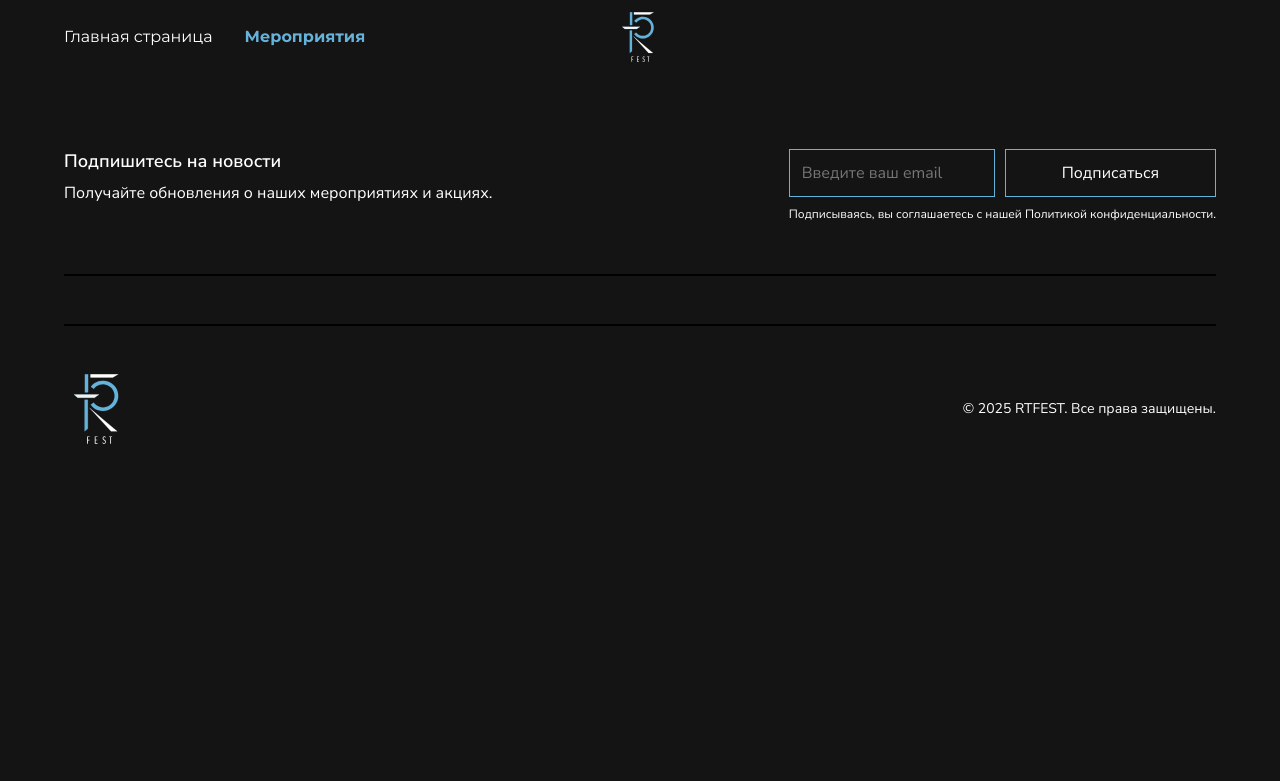
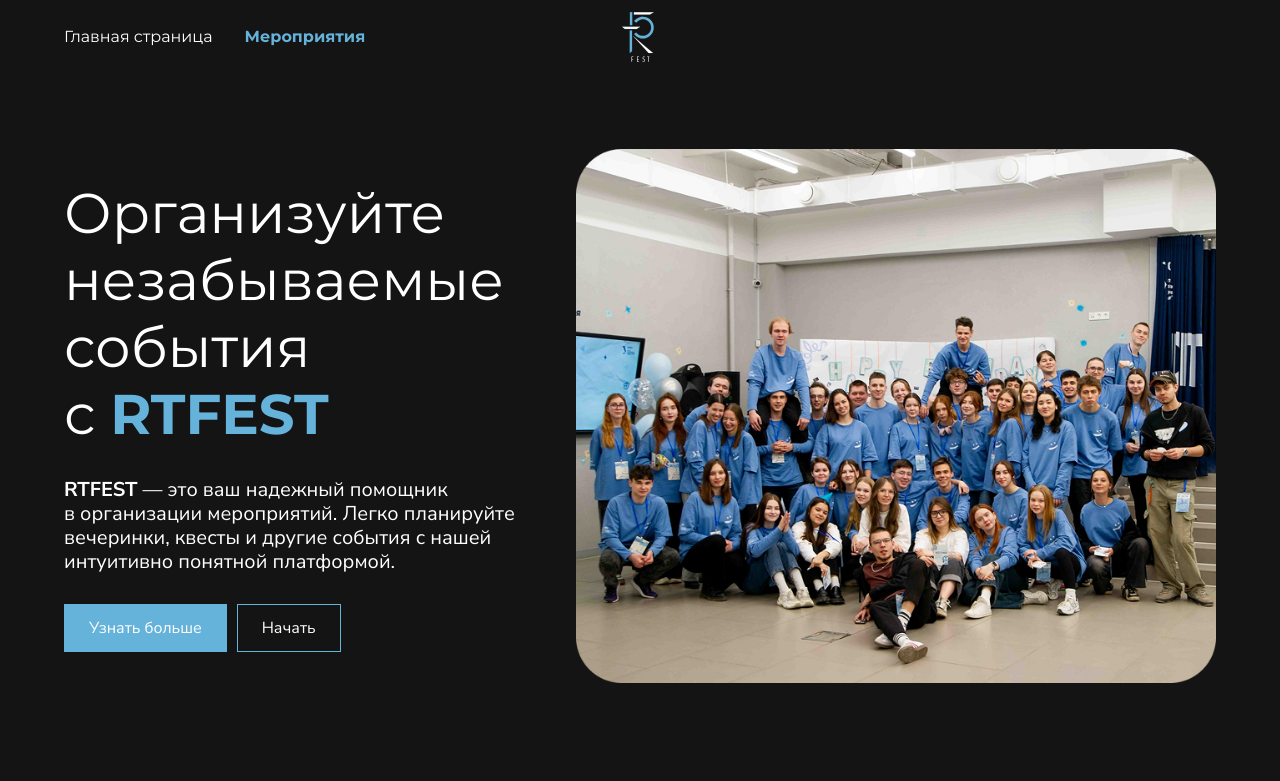
Before and after one commit to Armontex/rtfest, a Vue app in the folder frontend/: page / in a window 1280 px wide. Shown: the top 781 px of the page. Built offline with nearby package versions, Linux system fonts and the light colour scheme.

Commit message:
добавлен адаптив для HeroSection

```diff
--- a/frontend/src/App.vue
+++ b/frontend/src/App.vue
@@ -2,9 +2,9 @@
   <header>
     <TheHeader />
   </header>
-  <!-- <main id="main">
+  <main id="main">
     <router-view />
-  </main> -->
+  </main>
   <footer>
     <TheFooter />
   </footer>
--- a/frontend/src/components/sections/HeroSection.vue
+++ b/frontend/src/components/sections/HeroSection.vue
@@ -11,8 +11,8 @@
           интуитивно понятной платформой.
         </p>
         <div class="hero__buttons">
-          <DarkButton text="Узнать больше" href="#faq" />
-          <LightButton text="Начать" />
+          <LightButton class="hero-btn" text="Узнать больше" href="#faq" />
+          <DarkButton class="hero-btn" text="Начать" />
         </div>
       </div>
       <img :src="HeroImage" alt="" class="hero__image" />
@@ -42,32 +42,76 @@ export default {
 <style scoped>
 .hero__wrapper {
   display: flex;
-  justify-content: space-between;
-  align-items: center;
+  flex-direction: column;
+  gap: 50px;
+  margin-top: 20px;
 }
 
 .hero__content {
   display: flex;
   flex-direction: column;
-  gap: 1.5em;
+  gap: 30px;
+  font-size: 16px;
 }
 
-.hero__descr {
-  font-size: 20px;
+.hero__title {
+  font-size: 30px;
+  text-align: center;
 }
 
 .hero__buttons {
   display: flex;
-  gap: 1rem;
+  justify-content: space-between;
+  gap: 10px;
 }
 
-@media (min-width: 320px) and (max-width: 768px) {
-  .hero__descr {
-    font-size: var(--fsize-base);
+.hero-btn {
+  flex: 1;
+}
+
+@media (min-width: 768px) {
+  .hero__wrapper {
+    margin-top: var(--wrapper-margin);
+    flex-direction: row;
+    align-items: center;
   }
 
-  .hero__wrapper {
-    flex-direction: column;
+  .hero__content {
+
+  }
+
+  .hero__title {
+    text-align: start;
+    font-size: 32px;
+  }
+
+  .hero__image {
+    width: 50vw;
+    height: auto;
+  }
+
+  .hero__buttons {
+    justify-content: start;
+  }
+
+  .hero-btn {
+    flex: unset;
+  }
+}
+
+@media (min-width: 1024px) {
+  .hero__title {
+    font-size: 42px;
+  }
+
+  .hero__descr {
+    font-size: 20px;
+  }
+}
+
+@media (min-width: 1200px) {
+  .hero__title {
+    font-size: 56px;
   }
 }
 </style>
--- a/frontend/src/views/HomeView.vue
+++ b/frontend/src/views/HomeView.vue
@@ -23,7 +23,7 @@ export default {
 <template>
   <HeroSection />
   <!-- <FuncsSections /> -->
-  <AdvantagesSection />
+  <!-- <AdvantagesSection /> -->
   <!-- <WorkflowSection /> -->
   <!-- <FAQSection /> -->
   <!-- <ContactsSection /> -->
```
